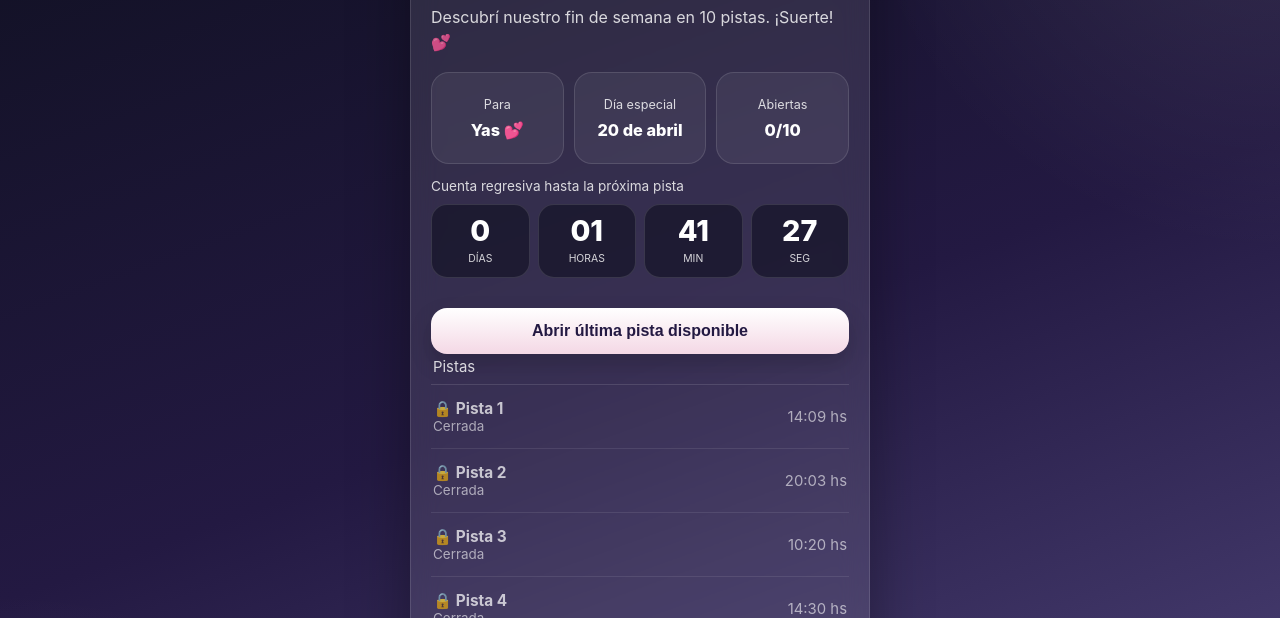
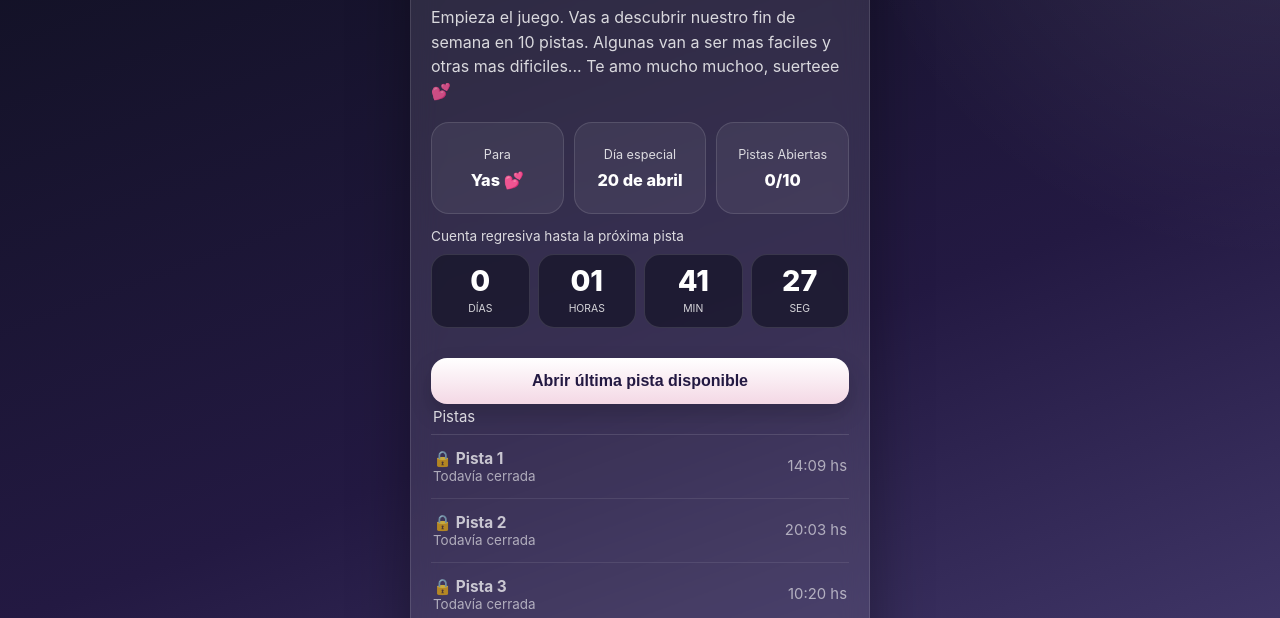
Before and after one commit to salvatruglio/regalo-yas, a plain HTML site: page index.html in a window 1280 px wide. Shown: the part 182-800 px from the top of the page. Drawn offline with Linux system fonts and the light colour scheme.

Commit message:
index.html

```diff
--- a/index.html
+++ b/index.html
@@ -83,6 +83,7 @@
     .stat .label{ font-size:.79rem; color:var(--muted); margin-bottom:8px; }
     .stat .value{ font-size:1.02rem; font-weight:800; }
 
+    /* CONTADOR ESTILO BLOQUES */
     .count-label-top { font-size: .85rem; color: var(--muted); margin-bottom: 10px; display: block; }
     .countdown-box { display: flex; justify-content: space-between; gap: 8px; margin-bottom: 16px; }
     .time-unit { flex: 1; background: rgba(15, 16, 32, 0.6); border: 1px solid var(--line); border-radius: 16px; padding: 12px 0; text-align: center; }
@@ -126,12 +127,16 @@
       <main class="card">
         <div class="pill">Operación Cumpleaños 🎁</div>
         <h1>Feliz Pumple Pequeñaa ❤️,</h1>
-        <p class="sub">Descubrí nuestro fin de semana en 10 pistas. ¡Suerte! 💕</p>
+        <p class="sub">
+          Empieza el juego. Vas a descubrir nuestro fin de semana en 10 pistas.
+          Algunas van a ser mas faciles y otras mas dificiles... Te amo mucho muchoo,
+          suerteee 💕
+        </p>
 
         <section class="stats">
           <div class="stat"><div class="label">Para</div><div class="value">Yas 💕</div></div>
           <div class="stat"><div class="label">Día especial</div><div class="value">20 de abril</div></div>
-          <div class="stat"><div class="label">Abiertas</div><div class="value" id="progressText">0/10</div></div>
+          <div class="stat"><div class="label">Pistas Abiertas</div><div class="value" id="progressText">0/10</div></div>
         </section>
 
         <span class="count-label-top">Cuenta regresiva hasta la próxima pista</span>
@@ -164,15 +169,15 @@
     const ARG_TZ = 'America/Argentina/Buenos_Aires';
     const clues = [
       { id: 1, date: '2026-04-20T14:09:00', title: 'Pista 1', hint: 'La primera puerta', text: '1. El viaje empieza antes de salir de casa. Tu misión ahora es elegir qué te va a acompañar. Guardá lo justo y necesario: Ropa linda, ropa cómoda, ropa linda y cómoda... JAJAJAJA. Nos espera una ventana que mira a lo sagrado y un buen desayuno. ¿Te parece un buen trato?' },
-      { id: 2, date: '2026-04-23T20:03:00', title: 'Pista 2', hint: 'Una señal', text: 'Pista 2\n\nTodavía no te voy a decir el destino.\nPero sí te aviso algo: no es un regalo para mirar.\nEs un regalo para vivir.' },
+      { id: 2, date: '2026-04-23T20:03:00', title: 'Pista 2', hint: 'Una pequeña señal', text: 'Pista 2\n\nTodavía no te voy a decir el destino.\nPero sí te aviso algo: no es un regalo para mirar.\nEs un regalo para vivir.' },
       { id: 3, date: '2026-04-25T10:20:00', title: 'Pista 3', hint: 'Empezá a sospechar', text: 'Pista 3\n\nHay una escapada escondida entre estas horas.\nNo muy lejos.\nPero lo suficiente para que cambie el aire.' },
-      { id: 4, date: '2026-04-25T14:30:00', title: 'Pista 4', hint: 'No vayas desarreglada', text: 'Pista 4\n\nEn algún momento de esta historia,\nvas a querer estar linda.' },
-      { id: 5, date: '2026-04-25T20:00:00', title: 'Pista 5', hint: 'Relax', text: 'Pista 5\n\nMomento pensado para bajar un cambio.\nEstar juntos.' },
-      { id: 6, date: '2026-04-25T22:50:00', title: 'Pista 6', hint: 'Noche especial', text: 'Pista 6\n\nLa noche no está puesta al azar.\nTiene algo preparado.' },
-      { id: 7, date: '2026-04-26T08:30:00', title: 'Pista 7', hint: 'Día dos', text: 'Pista 7\n\nEs una experiencia completa.\nY todavía falta bastante.' },
-      { id: 8, date: '2026-04-26T13:00:00', title: 'Pista 8', hint: 'Cada vez más cerca', text: 'Pista 8\n\nYa casi podés ver la forma del regalo.\nNo el nombre, pero sí su intención.' },
-      { id: 9, date: '2026-04-26T15:00:00', title: 'Pista 9', hint: 'Última curva', text: 'Pista 9\n\nEstuviste más cerca de la respuesta de lo que creías.\nHay ciudad. Hay plan. Hay sorpresa.' },
-      { id: 10, date: '2026-04-26T18:20:00', title: 'Pista 10', hint: 'Fin del misterio', text: 'Pista 10\n\nLa última puerta se abre acá.\nCompletamos juntos la revelación final.' }
+      { id: 4, date: '2026-04-25T14:30:00', title: 'Pista 4', hint: 'No vayas desarreglada', text: 'Pista 4\n\nEn algún momento de esta historia,\nvas a querer estar linda.\nMucho más no puedo decirte todavía.' },
+      { id: 5, date: '2026-04-25T20:00:00', title: 'Pista 5', hint: 'Relax', text: 'Pista 5\n\nHay un momento pensado para bajar un cambio.\nDescansar.\nDisfrutar.\nY estar juntos.' },
+      { id: 6, date: '2026-04-25T22:50:00', title: 'Pista 6', hint: 'Noche especial', text: 'Pista 6\n\nLa noche no está puesta al azar.\nTiene algo preparado.\nY no, no te lo voy a revelar todavía.' },
+      { id: 7, date: '2026-04-26T08:30:00', title: 'Pista 7', hint: 'Día dos', text: 'Pista 7\n\nEsto no era solo un ratito.\nEs una experiencia completa.\nY todavía falta bastante.' },
+      { id: 8, date: '2026-04-26T13:00:00', title: 'Pista 8', hint: 'Cada vez más cerca', text: 'Pista 8\n\nYa casi podés ver la forma del regalo.\nTodavía no el nombre.\nPero sí su intención.' },
+      { id: 9, date: '2026-04-26T15:00:00', title: 'Pista 9', hint: 'Última curva', text: 'Pista 9\n\nEstuviste más cerca de la respuesta de lo que creías.\nHay ciudad.\nHay plan.\nY hay sorpresa.' },
+      { id: 10, date: '2026-04-26T18:20:00', title: 'Pista 10 · revelación final', hint: 'Fin del misterio', text: 'Pista 10\n\nLa última puerta se abre acá.\nY después la completamos juntos con la revelación final.' }
     ];
 
     let lastUnlockedCount = -1;
@@ -225,7 +230,7 @@
       states.forEach(c => {
         const div = document.createElement('div');
         div.className = `item ${c.available ? 'available' : 'locked'}`;
-        div.innerHTML = `<div class="left"><div class="title">${c.available ? '✓ ' : '🔒 '}${c.title}</div><div class="hint">${c.available ? c.hint : 'Cerrada'}</div></div><div class="right">${c.date.split('T')[1].substring(0,5)} hs</div>`;
+        div.innerHTML = `<div class="left"><div class="title">${c.available ? '✓ ' : '🔒 '}${c.title}</div><div class="hint">${c.available ? c.hint : 'Todavía cerrada'}</div></div><div class="right">${c.date.split('T')[1].substring(0,5)} hs</div>`;
         if(c.available) div.onclick = () => { document.getElementById('clueTitle').textContent = c.title; document.getElementById('clueText').textContent = c.text; document.getElementById('homePage').classList.remove('active'); document.getElementById('cluePage').classList.add('active'); };
         container.appendChild(div);
       });
```
